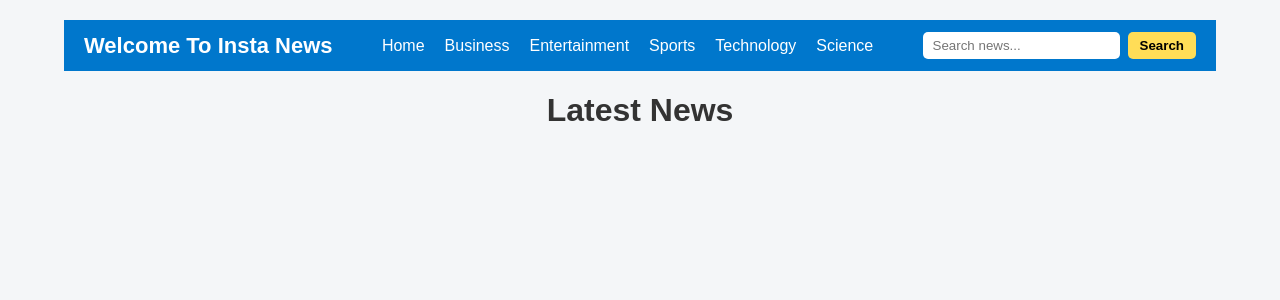
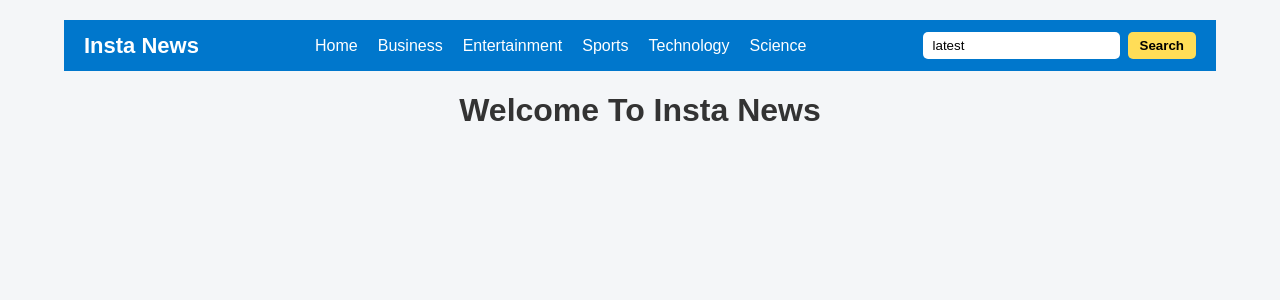
Before and after one commit to LoshiniWelonika/Flask-Projects, a Flask app: page / in a window 1280 px wide. Shown: the top 300 px of the page. Run offline with Flask 3, Linux system fonts and the light colour scheme; data that the repository does not hold is empty.

Commit message:
News site Project Completed

```diff
--- a/News Site/templates/index.html
+++ b/News Site/templates/index.html
@@ -4,7 +4,7 @@
 
  <div class="news-container">
      <nav class="navbar">
-            <div class="logo">Welcome To Insta News</div>
+            <div class="logo">Insta News</div>
             <ul class="nav-links">
                 <li><a href="/?query=latest">Home</a></li>
                 <li><a href="/?query=business">Business</a></li>
@@ -14,12 +14,12 @@
                 <li><a href="/?query=science">Science</a></li>
             </ul>
             <form class="search-form" method="get" action="/">
-                <input type="text" name="query" placeholder="Search news...">
+                <input type="text" name="query" value="{{query}}" placeholder="Search news...">
                 <button type="submit">Search</button>
             </form>
         </nav>
 
-        <h1>Latest News</h1>
+        <h1>Welcome To Insta News</h1>
 
         <div class="news-grid">
             {% for article in articles %}
```
